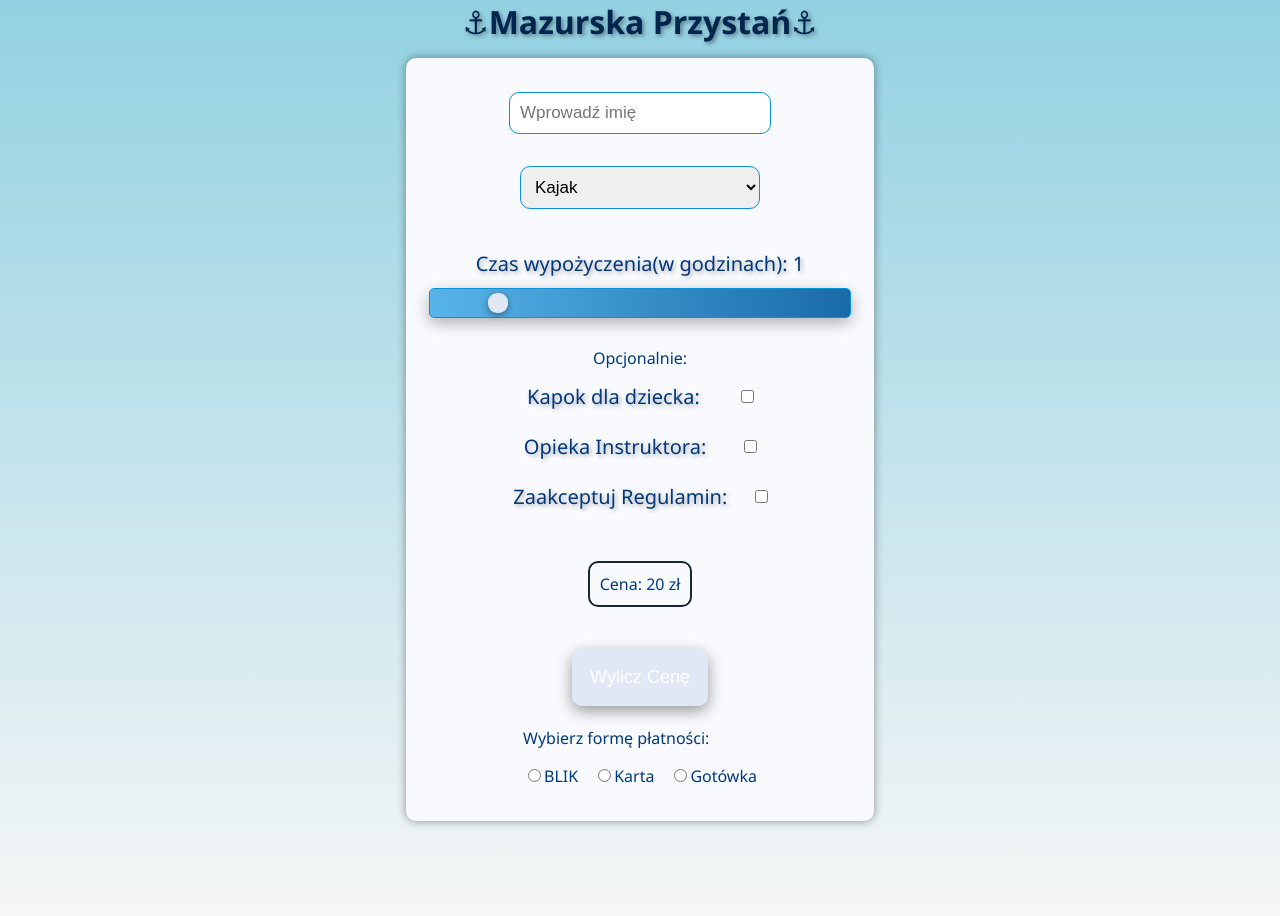
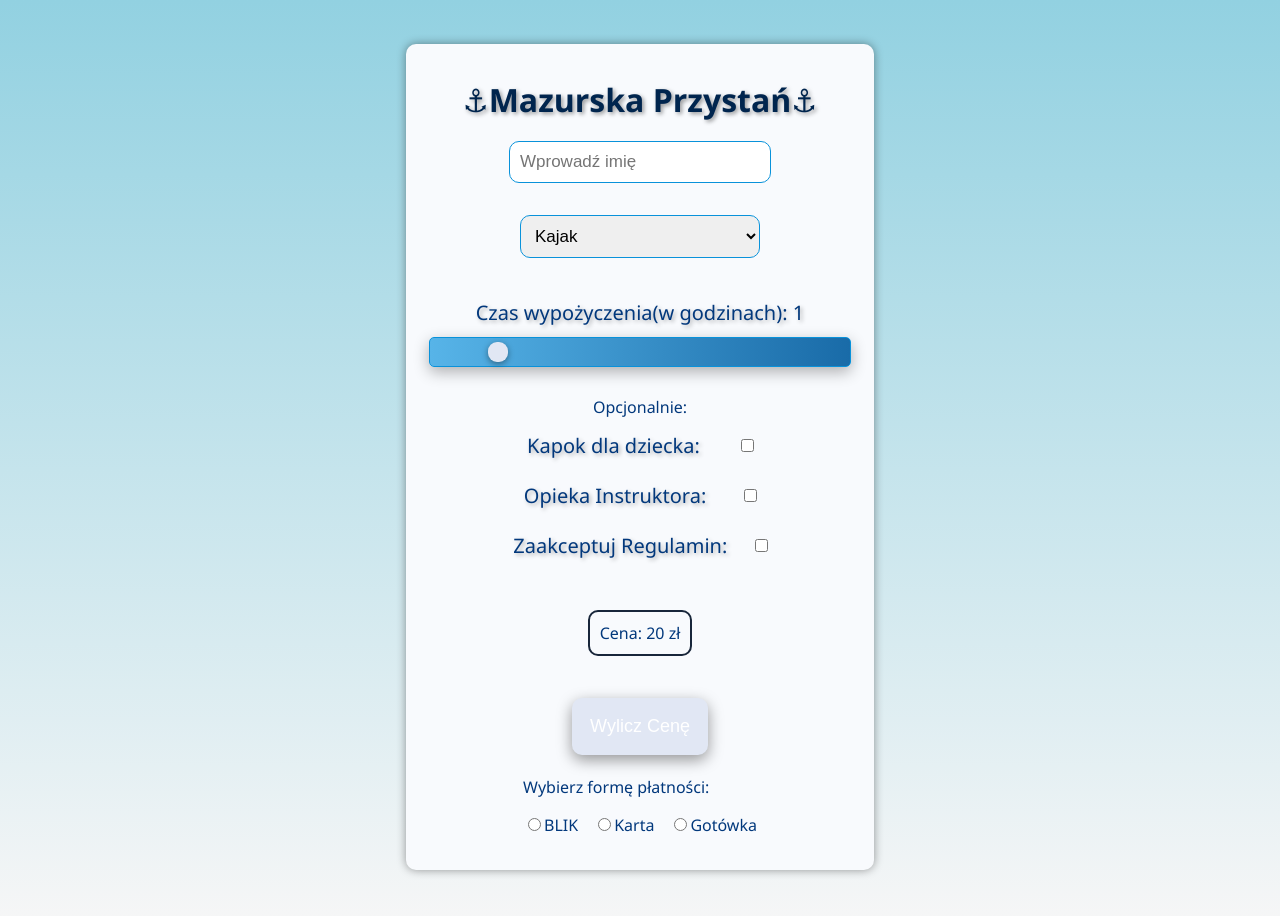
Before and after one commit to MarcelFreitag2/Freitag-Svietka, a React (Vite) app: page / in a window 1280 px wide. Shown: the top 916 px of the page. Built offline with nearby package versions, Linux system fonts and the light colour scheme.

Commit message:
dokumentacja

```diff
--- a/src/App.tsx
+++ b/src/App.tsx
@@ -133,8 +133,10 @@ function App() {
     return (
         <>
             <div>
-                <h2>⚓Mazurska Przystań⚓</h2>
+                <br></br>
+                <br></br>
                 <form onSubmit={handleSubmit}>
+                    <h2>⚓Mazurska Przystań⚓</h2>
                     <input
                         type="text"
                         value = {textImie}
```
Also changed, not shown: dokumentacja.txt (deleted), 1 other file (tests, documents, lock files or other folders).
